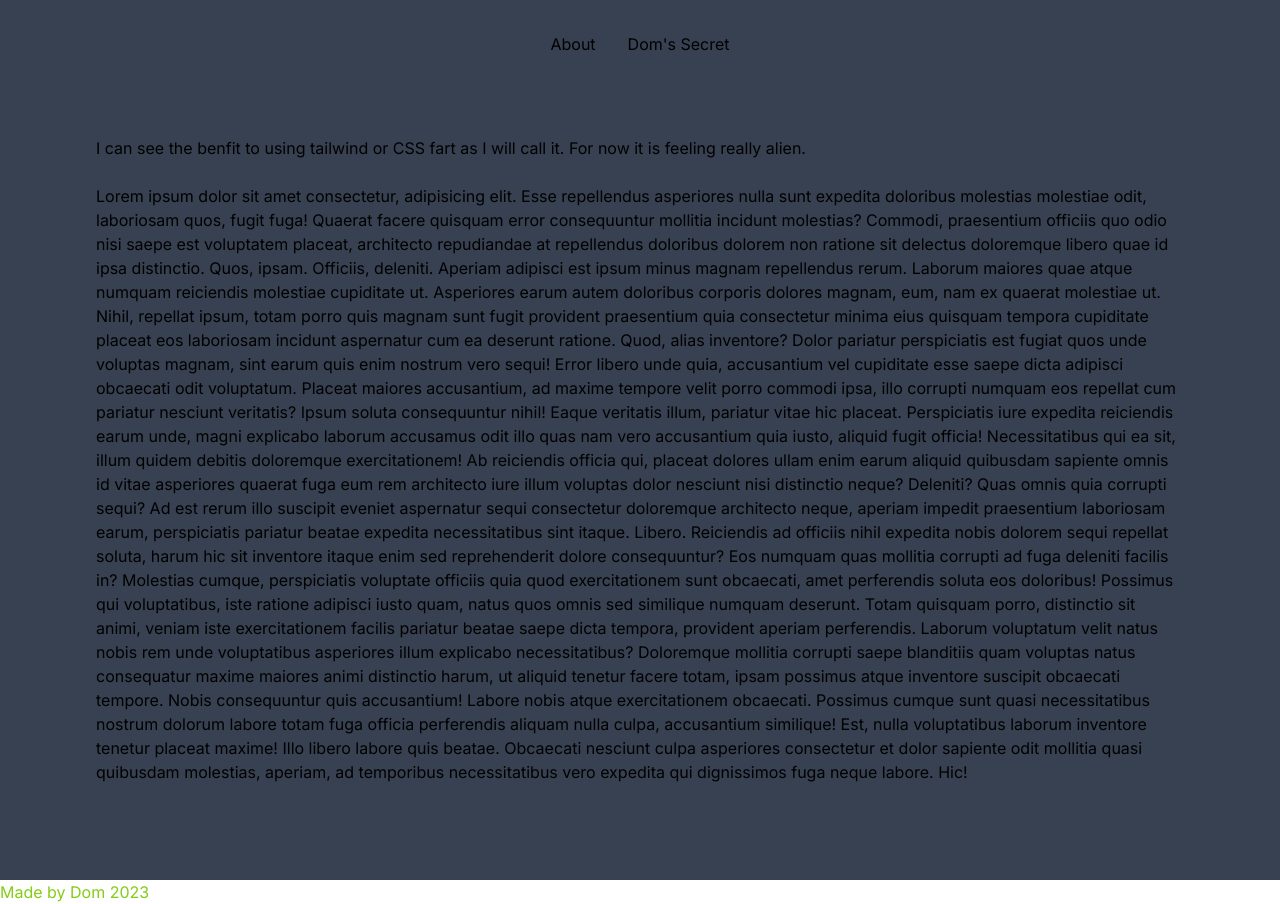
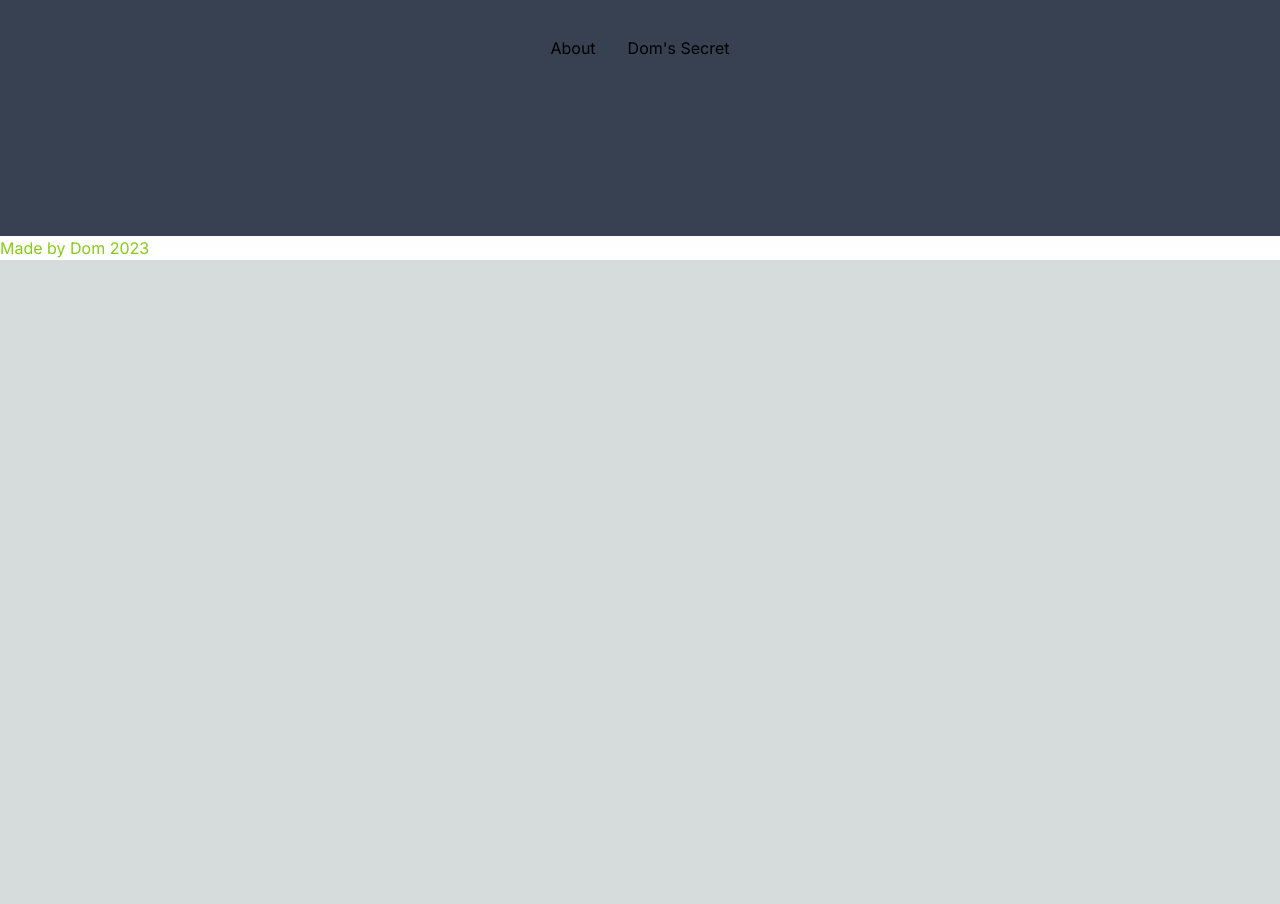
Before and after one commit to Dbenatar/next-class02, a Next.js app: page / in a window 1280 px wide. Shown: the part 700-1604 px from the top of the page. After the commit the page ends 960 px from the top, so only its background shows below. Built offline with nearby package versions, Linux system fonts and the light colour scheme.

Commit message:
linked about me page, started general info

```diff
--- /dev/null
+++ b/src/app/about/[about]/page.tsx
@@ -0,0 +1,20 @@
+import Link from "next/link";
+
+export default function Page() {
+  return (
+    <div>
+      <h2 className="text-center underline text-lg">About me</h2>
+
+      <p className="text-center p-10 m-6">General Interests</p>
+
+      <ul>
+        <li></li>
+        <li></li>
+        <li></li>
+        <li></li>
+        <li></li>
+      </ul>
+      <Link href="/">Go Home</Link>
+    </div>
+  );
+}
--- a/src/app/about/page.tsx
+++ /dev/null
@@ -1,12 +0,0 @@
-import Link from "next/link";
-
-import React from "react";
-
-export default function About({ children }: { children: React.ReactNode }) {
-  return (
-    <div>
-      <Link href="/about"></Link>
-      <p className="text-center">All About Dom</p>
-    </div>
-  );
-}
--- a/src/app/layout.tsx
+++ b/src/app/layout.tsx
@@ -18,7 +18,7 @@ export default function RootLayout({
 }) {
   return (
     <html lang="en">
-      <body className={inter.className}>
+      <body className={`${inter.className} `}>
         <Header />
         {children}
 
--- a/src/app/page.tsx
+++ b/src/app/page.tsx
@@ -4,8 +4,8 @@ import Link from "next/link";
 export default function Home() {
   return (
     <main className="flex min-h-screen flex-col items-center justify-between p-24 bg-gray-700">
-      <h1 className="bg-gray-300 rounded-sm underline decoration-wavy underline-offset-8 decoration-4 decoration-lime-500 p-8 rounded-md">
-        Dom is learning tailwind
+      <h1 className="bg-gray-300 rounded-sm underline decoration-wavy underline-offset-8 decoration-4 decoration-lime-500 p-8 rounded-md text-lg">
+        Dom is learning Next.JS and Tailwind
       </h1>
 
       <img
@@ -28,64 +28,6 @@ export default function Home() {
           Dom's Secret
         </Link>
       </h2>
-
-      <p className="">
-        I can see the benfit to using tailwind or CSS fart as I will call it.
-        For now it is feeling really alien.
-        <br />
-        <br />
-        Lorem ipsum dolor sit amet consectetur, adipisicing elit. Esse
-        repellendus asperiores nulla sunt expedita doloribus molestias molestiae
-        odit, laboriosam quos, fugit fuga! Quaerat facere quisquam error
-        consequuntur mollitia incidunt molestias? Commodi, praesentium officiis
-        quo odio nisi saepe est voluptatem placeat, architecto repudiandae at
-        repellendus doloribus dolorem non ratione sit delectus doloremque libero
-        quae id ipsa distinctio. Quos, ipsam. Officiis, deleniti. Aperiam
-        adipisci est ipsum minus magnam repellendus rerum. Laborum maiores quae
-        atque numquam reiciendis molestiae cupiditate ut. Asperiores earum autem
-        doloribus corporis dolores magnam, eum, nam ex quaerat molestiae ut.
-        Nihil, repellat ipsum, totam porro quis magnam sunt fugit provident
-        praesentium quia consectetur minima eius quisquam tempora cupiditate
-        placeat eos laboriosam incidunt aspernatur cum ea deserunt ratione.
-        Quod, alias inventore? Dolor pariatur perspiciatis est fugiat quos unde
-        voluptas magnam, sint earum quis enim nostrum vero sequi! Error libero
-        unde quia, accusantium vel cupiditate esse saepe dicta adipisci
-        obcaecati odit voluptatum. Placeat maiores accusantium, ad maxime
-        tempore velit porro commodi ipsa, illo corrupti numquam eos repellat cum
-        pariatur nesciunt veritatis? Ipsum soluta consequuntur nihil! Eaque
-        veritatis illum, pariatur vitae hic placeat. Perspiciatis iure expedita
-        reiciendis earum unde, magni explicabo laborum accusamus odit illo quas
-        nam vero accusantium quia iusto, aliquid fugit officia! Necessitatibus
-        qui ea sit, illum quidem debitis doloremque exercitationem! Ab
-        reiciendis officia qui, placeat dolores ullam enim earum aliquid
-        quibusdam sapiente omnis id vitae asperiores quaerat fuga eum rem
-        architecto iure illum voluptas dolor nesciunt nisi distinctio neque?
-        Deleniti? Quas omnis quia corrupti sequi? Ad est rerum illo suscipit
-        eveniet aspernatur sequi consectetur doloremque architecto neque,
-        aperiam impedit praesentium laboriosam earum, perspiciatis pariatur
-        beatae expedita necessitatibus sint itaque. Libero. Reiciendis ad
-        officiis nihil expedita nobis dolorem sequi repellat soluta, harum hic
-        sit inventore itaque enim sed reprehenderit dolore consequuntur? Eos
-        numquam quas mollitia corrupti ad fuga deleniti facilis in? Molestias
-        cumque, perspiciatis voluptate officiis quia quod exercitationem sunt
-        obcaecati, amet perferendis soluta eos doloribus! Possimus qui
-        voluptatibus, iste ratione adipisci iusto quam, natus quos omnis sed
-        similique numquam deserunt. Totam quisquam porro, distinctio sit animi,
-        veniam iste exercitationem facilis pariatur beatae saepe dicta tempora,
-        provident aperiam perferendis. Laborum voluptatum velit natus nobis rem
-        unde voluptatibus asperiores illum explicabo necessitatibus? Doloremque
-        mollitia corrupti saepe blanditiis quam voluptas natus consequatur
-        maxime maiores animi distinctio harum, ut aliquid tenetur facere totam,
-        ipsam possimus atque inventore suscipit obcaecati tempore. Nobis
-        consequuntur quis accusantium! Labore nobis atque exercitationem
-        obcaecati. Possimus cumque sunt quasi necessitatibus nostrum dolorum
-        labore totam fuga officia perferendis aliquam nulla culpa, accusantium
-        similique! Est, nulla voluptatibus laborum inventore tenetur placeat
-        maxime! Illo libero labore quis beatae. Obcaecati nesciunt culpa
-        asperiores consectetur et dolor sapiente odit mollitia quasi quibusdam
-        molestias, aperiam, ad temporibus necessitatibus vero expedita qui
-        dignissimos fuga neque labore. Hic!
-      </p>
     </main>
   );
 }
--- a/tsconfig.json
+++ b/tsconfig.json
@@ -11,7 +11,7 @@
     "moduleResolution": "bundler",
     "resolveJsonModule": true,
     "isolatedModules": true,
-    "jsx": "preserve",
+    "jsx": "react-jsx",
     "incremental": true,
     "plugins": [
       {
```
Also changed, not shown: src/about/page.tsx (added, +11 -0 lines).
